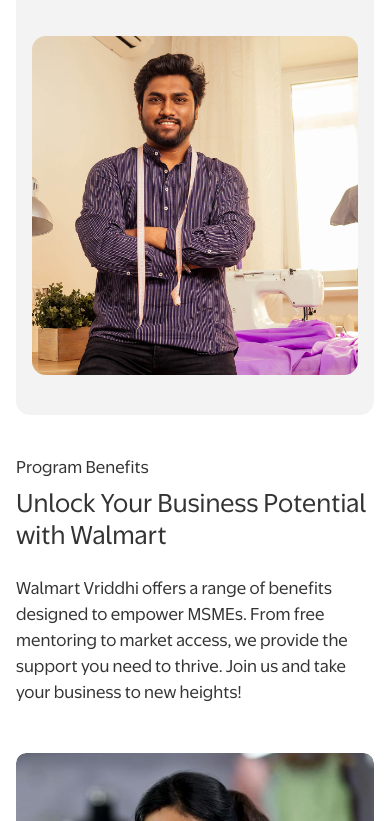
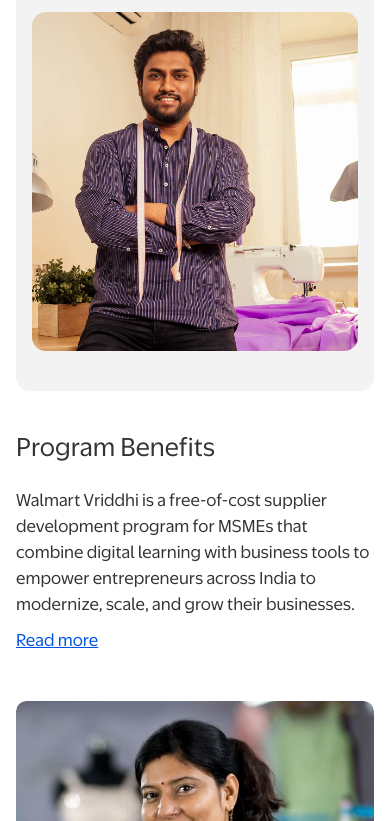
Before and after one commit to modifyed-Yashwanth/walmartVriddhi, a Next.js app: page / in a window 390 px wide. Shown: the part 3397-4218 px from the top of the page. Built offline with nearby package versions, Linux system fonts and the light colour scheme; no server answers.

Commit message:
Final updates part 1

```diff
--- a/src/app/marketplace/page.tsx
+++ b/src/app/marketplace/page.tsx
@@ -15,13 +15,13 @@
         <AnimatedSection>
           <div className="relative w-full h-[150px] md:h-[300px] lg:h-[420px] rounded-xl overflow-hidden">
             <Image
-              src="/images/Marketplace-Bannerv2.jpg"
+              src="/images/MSME-Growth-Journey-Banner.jpg"
               alt="Walmart Marketplace Banner"
               className="object-cover object-right md:object-top"
               fill
               priority
             />
-            <div className="absolute inset-0 bg-gradient-to-r w-full md:w-[65%] lg:w-[50%] from-black/0 from-40% opacity-60" />
+            <div className="absolute inset-0 bg-gradient-to-r w-full md:w-[65%] lg:w-[50%] from-black/20 from-40% opacity-60" />
             <div className="absolute inset-0 flex items-center">
               <div className="px-4 sm:px-8 md:px-12 lg:left-12 max-w-full md:max-w-lg lg:max-w-xl text-white">
                 <h2 className="text-2xl md:text-4xl font-semibold mb-2 leading-tight">
--- a/src/app/msme-growth-journey/page.tsx
+++ b/src/app/msme-growth-journey/page.tsx
@@ -19,17 +19,17 @@
       <AnimatedSection>
         <div className="relative h-[150px] md:h-[300px] lg:h-[420px] rounded-xl overflow-hidden">
           <Image
-            src="/images/MSME-Growth-Journey-Banner.jpg"
+            src="/images/Marketplace-Bannerv2.jpg"
             alt="success stories hero image"
             className="object-cover"
             fill
             priority
           />
-          <div className="absolute inset-0 bg-gradient-to-r w-full md:w-[65%] lg:w-[50%] from-black/80 from-40% opacity-60" />
+          <div className="absolute inset-0 bg-gradient-to-r w-full md:w-[65%] lg:w-[50%] from-black/0 from-40% opacity-60" />
           <div className="absolute inset-0 flex items-center">
             <div className="px-4 sm:px-8 md:px-12 lg:left-12 max-w-full md:max-w-lg lg:max-w-xl text-white">
               <h1 className="text-2xl sm:text-3xl md:text-[38px] font-bold mb-2 leading-tight">
-                MSME Growth Journey
+                {/* MSME Growth Journey */}
               </h1>
             </div>
           </div>
--- a/src/app/newsroom/page.tsx
+++ b/src/app/newsroom/page.tsx
@@ -37,7 +37,7 @@
       <AnimatedSection>
         <div className="relative w-full h-[150px] md:h-[300px] lg:h-[420px] rounded-xl overflow-hidden">
           <Image
-            src="/images/Newsroom bannernew.jpg"
+            src="/images/success-stories-hero.jpg"
             alt="Newsroom hero image"
             className="object-cover"
             fill
--- a/src/app/page.tsx
+++ b/src/app/page.tsx
@@ -53,9 +53,6 @@
           <Leadership />
           <ProgramOpportunitySection />
           <ProgramBenefits
-            title={benefitsData.title}
-            subtitle={benefitsData.subtitle}
-            description={benefitsData.description}
             benefits={benefitsData.benefits}
           />
           {/* <ImpactReach />
--- a/src/app/success-stories/page.tsx
+++ b/src/app/success-stories/page.tsx
@@ -19,7 +19,7 @@
       <AnimatedSection>
         <div className="relative w-full h-[150px] md:h-[300px] lg:h-[420px] rounded-xl overflow-hidden">
           <Image
-            src="/images/success-stories-hero.jpg"
+            src="/images/Newsroom bannernew.jpg"
             alt="success stories hero image"
             className="object-cover"
             fill
--- a/src/components/MSMEGrowth.tsx
+++ b/src/components/MSMEGrowth.tsx
@@ -1,7 +1,6 @@
 "use client";
 
 import Image from "next/image";
-import { SecondaryButton } from "./buttons";
 import AnimatedSection from "./AnimatedSection";
 import StaggeredAnimatedSection from "./StaggeredAnimatedSection";
 
@@ -114,7 +113,6 @@
               className="mx-auto mb-4"
             />
             <h3 className="text-xl mb-2">{features[4].title}</h3>
-            <SecondaryButton href="/msme-growth-journey" text="View More" />
           </div>
         </StaggeredAnimatedSection>
       </section>
--- a/src/components/ProgramBenefits.tsx
+++ b/src/components/ProgramBenefits.tsx
@@ -1,14 +1,11 @@
 "use client";
 
 import Image from "next/image";
-import React from "react";
+import React, { useState } from "react";
 import AnimatedSection from "./AnimatedSection";
 import StaggeredAnimatedSection from "./StaggeredAnimatedSection";
 
 interface ProgramBenefitsProps {
-  title: string;
-  subtitle: string;
-  description: string;
   benefits: benefitsProps[];
 }
 
@@ -18,23 +15,34 @@
   description: string;
 }
 
-const ProgramBenefits = ({
-  title,
-  subtitle,
-  description,
-  benefits,
-}: ProgramBenefitsProps) => {
+const ProgramBenefits = ({ benefits }: ProgramBenefitsProps) => {
+  const [showMore, setShowMore] = useState(false);
   return (
     <AnimatedSection delay={0.3}>
       <div className="py-10">
         {/* Top Section */}
         <div className="flex flex-col md:flex-row md:justify-between md:items-start gap-6 lg:gap-15 mb-12">
           <div className="md:w-1/2">
-            <h4 className="md:text-lg mb-2">{subtitle}</h4>
-            <h2 className="text-2xl md:text-4xl">{title}</h2>
+            <h2 className="text-2xl md:text-4xl">Program Benefits</h2>
           </div>
           <div className="md:w-1/2 text-base leading-relaxed">
-            <p>{description}</p>
+            <p className="mb-[10px]">
+              Walmart Vriddhi is a free-of-cost supplier development program for MSMEs that combine digital learning with business tools to empower entrepreneurs across India to modernize, scale, and grow their businesses.
+            </p>
+            {showMore && (
+              <>
+              <p className="mb-[10px]">
+               The program was launched in 2019 with a commitment to empower 50,000 MSMEs in India over five years. In its first phase, the program surpassed that goal by training over 60,000 MSMEs and has played a catalytic role in supporting small businesses with growth opportunities to reach new national and international markets.</p>
+               <p>The program is tailored to help MSMEs modernize, scale and meet their domestic, and (for some) international ambitions. It underscores Walmart’s focus to help unlock India’s entrepreneurial capacity and enable MSMEs to thrive in the market. The program offers MSMEs access to free-of-cost training, mentoring, and business advice.
+              </p>
+              </>
+            )}
+            <button
+              onClick={() => setShowMore(!showMore)}
+              className="underline text-[#0053E2] cursor-pointer text-left"
+            >
+              {showMore ? "Read less" : "Read more"}
+            </button>
           </div>
         </div>
 
@@ -58,7 +66,7 @@
                 />
               </div>
               <h3 className="font-medium text-lg mb-2">{benefit.title}</h3>
-              <p className="text-sm">{benefit.description}</p>
+              {/* <p className="text-sm">{benefit.description}</p> */}
             </div>
           ))}
         </StaggeredAnimatedSection>
--- a/src/data/data.ts
+++ b/src/data/data.ts
@@ -26,10 +26,6 @@
 ];
 
 export const benefitsData = {
-  title: "Unlock Your Business Potential with Walmart",
-  subtitle: "Program Benefits",
-  description:
-    "Walmart Vriddhi offers a range of benefits designed to empower MSMEs. From free mentoring to market access, we provide the support you need to thrive. Join us and take your business to new heights!",
   benefits: [
     {
       image: "/images/benefit.jpg",
```
Also changed, not shown: src/app/faqs/page.tsx (+4 -4 lines), src/components/GrowthJourney.jsx (+7 -7 lines), public/images/faqs_banner.jpg (added).
